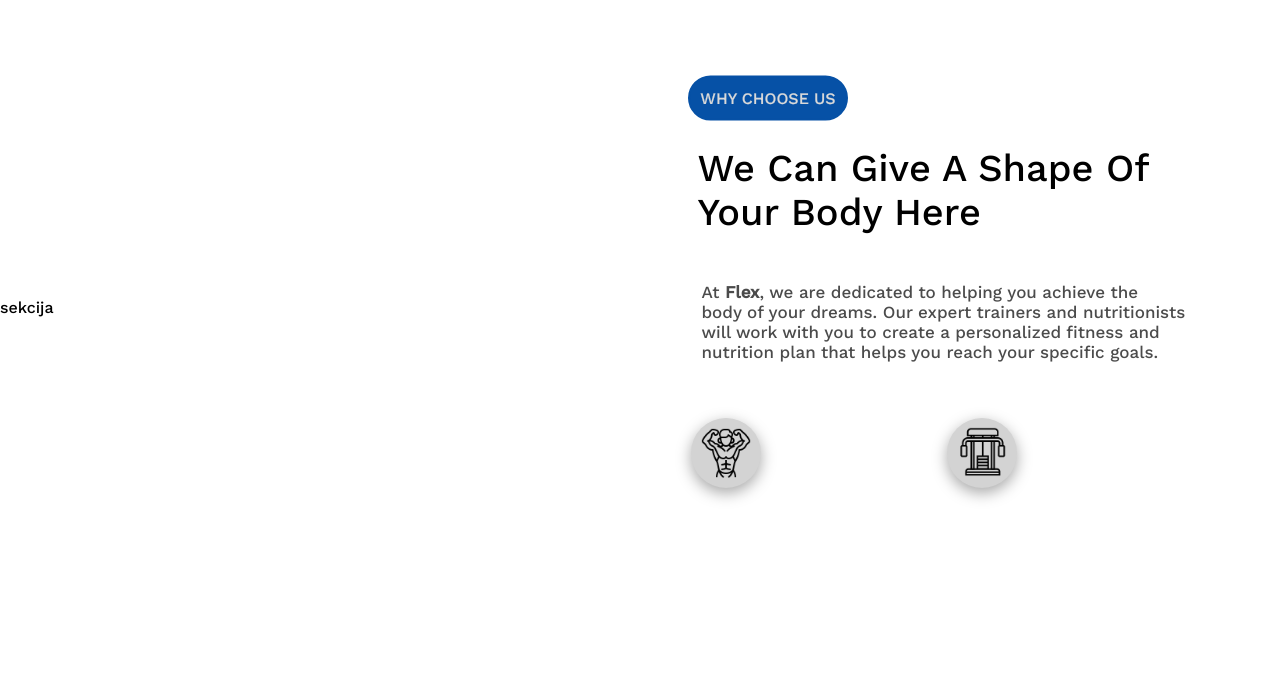
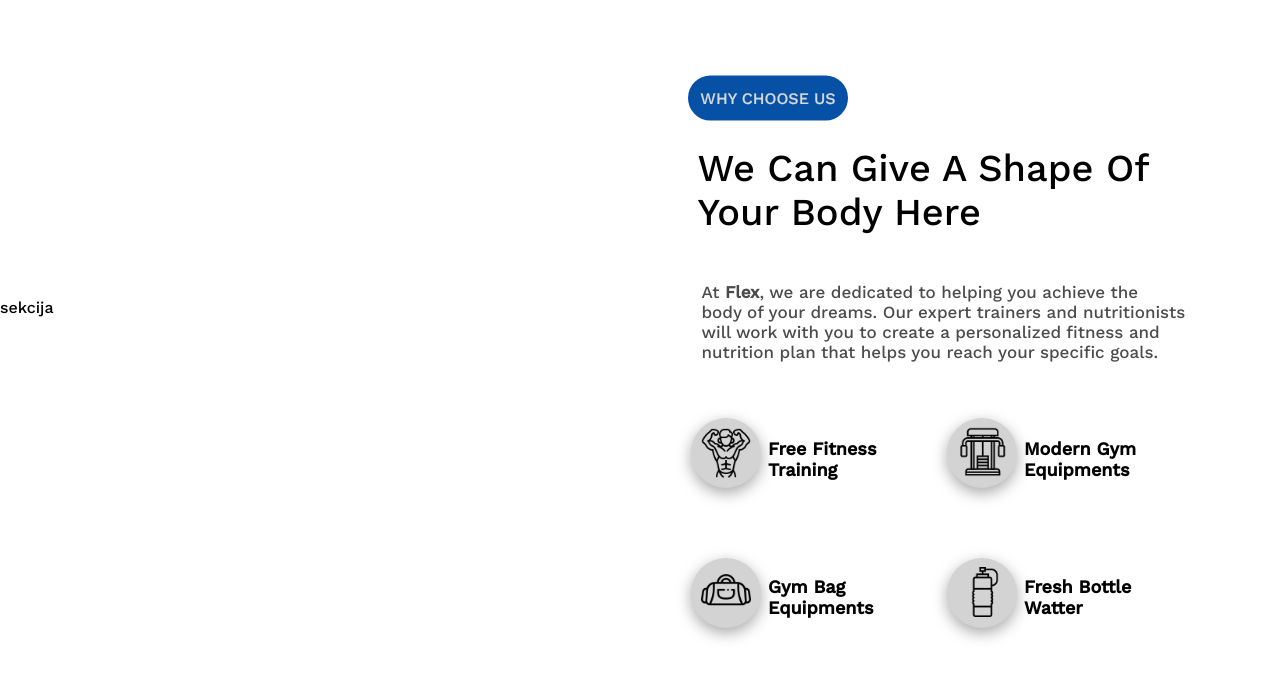
Before and after one commit to travarica/teretana, a plain HTML site: page index.html in a window 1280 px wide. Shown: the part 2902-3580 px from the top of the page. Drawn offline with nearby package versions, Linux system fonts and the light colour scheme.

Commit message:
promjena 0:04

```diff
--- a/index.html
+++ b/index.html
@@ -140,11 +140,23 @@
                 <img src="gallery/bodybuilding.png" class="bodybuilder">
                 <div class="krug1"></div>
             </div>
+            <p class="tekst5">Free Fitness <br>Training</p>
             <div class="velikikrug2">
                 <img src="gallery/gym-station.png" class="gym-station">
                 <div class="krug2"></div>
             </div>
-
+            <p class="tekst6">Modern Gym <br> Equipments</p>
+            <div class="velikikrug3">
+                <img src="gallery/gym-bag.png" class="gym-bag">
+                <div class="krug3"></div>
+            </div>
+            <p class="tekst7">Gym Bag <br> Equipments</p>
+            <p class="tekst7"></p>
+            <div class="velikikrug4">
+                <img src="gallery/water-bottle.png" class="water-bottle">
+                <div class="krug4"></div>
+            </div>
+            <p class="tekst8">Fresh Bottle <br> Watter</p>
 
         </section>
 
--- a/style.css
+++ b/style.css
@@ -563,6 +563,13 @@ body{
     color: black;
     width: 50px;
 }
+.tekst5{
+    position: absolute;
+    left: 60%;
+    top: 17.5%;
+    font-weight: bold;
+    font-size: 18px;
+}
 .velikikrug1:hover .krug1{
     background-color: #0651a6;
 }
@@ -596,3 +603,80 @@ body{
 .velikikrug2:hover .gym-station{
     content: url(gallery/gym-station\ \(1\).png);
 }
+.tekst6{
+    position: absolute;
+    left: 80%;
+    top: 17.5%;
+    font-weight: bold;
+    font-size: 18px;
+}
+.velikikrug3{
+    position: absolute;
+    top: 32.5%;
+    left: 54%;
+    cursor: pointer;
+}
+.krug3{
+    background-color:lightgray;
+    border-radius: 50%;
+    box-shadow: rgba(0, 0, 0, 0.35) 0px 5px 15px;
+    width: 70px;
+    height: 70px;
+    margin-right: 50px;
+}
+.gym-bag{
+    width: 6%;
+    position: absolute;
+    left: 8.5%;
+    top: 22.5%;
+    color: black;
+    width: 50px;
+}
+.tekst7{
+    position: absolute;
+    left: 60%;
+    top: 34.75%;
+    font-weight: bold;
+    font-size: 18px;
+}
+.velikikrug3:hover .krug3{
+    background-color: #0651a6;
+}
+.velikikrug3:hover .gym-bag{
+    content: url(gallery/gym-bag\ \(1\).png);
+}
+.velikikrug4{
+    position: absolute;
+    top: 32.5%;
+    left: 74%;
+    cursor: pointer;
+}
+.krug4{
+    background-color:lightgray;
+    border-radius: 50%;
+    box-shadow: rgba(0, 0, 0, 0.35) 0px 5px 15px;
+    width: 70px;
+    height: 70px;
+    margin-right: 50px;
+}
+.water-bottle{
+    width: 6%;
+    position: absolute;
+    left: 10.5%;
+    top: 13.5%;
+    color: black;
+    width: 50px;
+}
+.velikikrug4:hover .krug4{
+    background-color: #0651a6;
+}
+.velikikrug4:hover .water-bottle{
+    content: url(gallery/water-bottle\ \(1\).png);
+}
+.tekst8{
+    position: absolute;
+    left: 80%;
+    top: 34.75%;
+    font-weight: bold;
+    font-size: 18px;
+}
```
Also changed, not shown: gallery/gym-bag (1).png (added), gallery/gym-bag.png (added), gallery/water-bottle (1).png (added), gallery/water-bottle.png (added).
